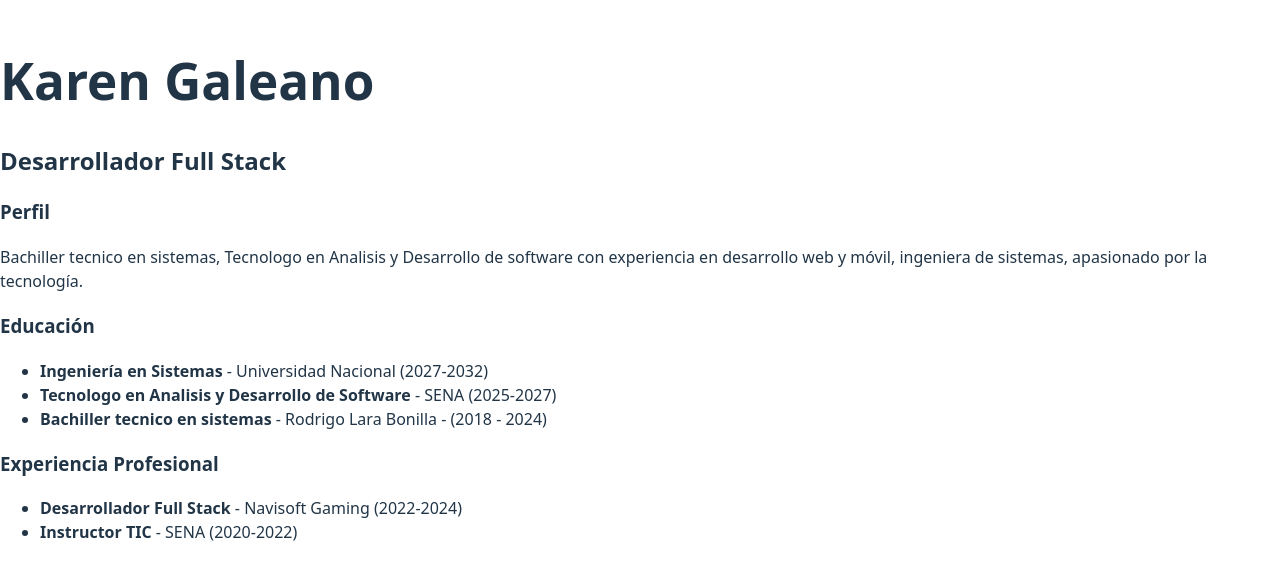
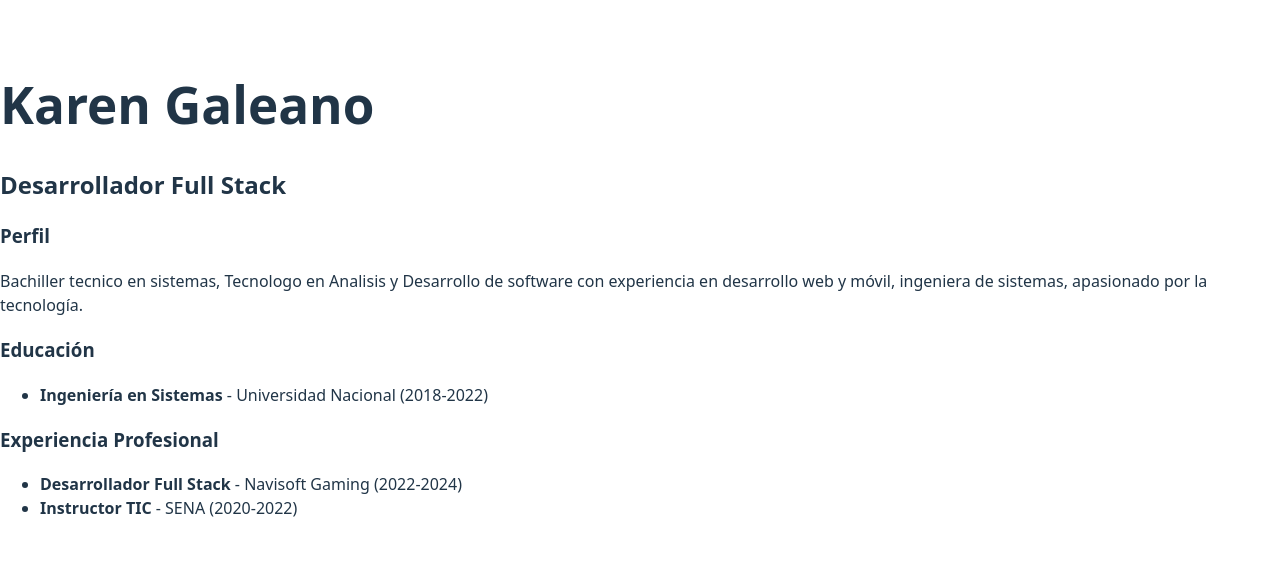
Before and after one commit to KarenGaleano123/cv-react-karen-galeano, a React (Vite) app in the folder cv-react-karen-galeano/: page / in a window 1280 px wide. Shown: the part 111-690 px from the top of the page. Built offline with nearby package versions, Linux system fonts and the light colour scheme.

Commit message:
componente educacion actualizado

```diff
--- a/cv-react-karen-galeano/src/components/Educacion.jsx
+++ b/cv-react-karen-galeano/src/components/Educacion.jsx
@@ -1,20 +1,17 @@
 export default function Educacion() {
+  const educacion = [
+    { id: 1, titulo: "Ingeniería en Sistemas", universidad: "Universidad Nacional", periodo: "2018-2022" }
+  ];
+
   return (
     <section>
       <h3>Educación</h3>
       <ul>
-        <li>
-          <strong>Ingeniería en Sistemas</strong> - Universidad Nacional
-          (2027-2032)
-        </li>
-        <li>
-          <strong>Tecnologo en Analisis y Desarrollo de Software</strong> - SENA
-          (2025-2027)
-        </li>
-        <li>
-          <strong>Bachiller tecnico en sistemas</strong> - Rodrigo Lara Bonilla
-          - (2018 - 2024)
-        </li>
+        {educacion.map((edu) => (
+          <li key={edu.id}>
+            <strong>{edu.titulo}</strong> - {edu.universidad} ({edu.periodo})
+          </li>
+        ))}
       </ul>
     </section>
   );
```
